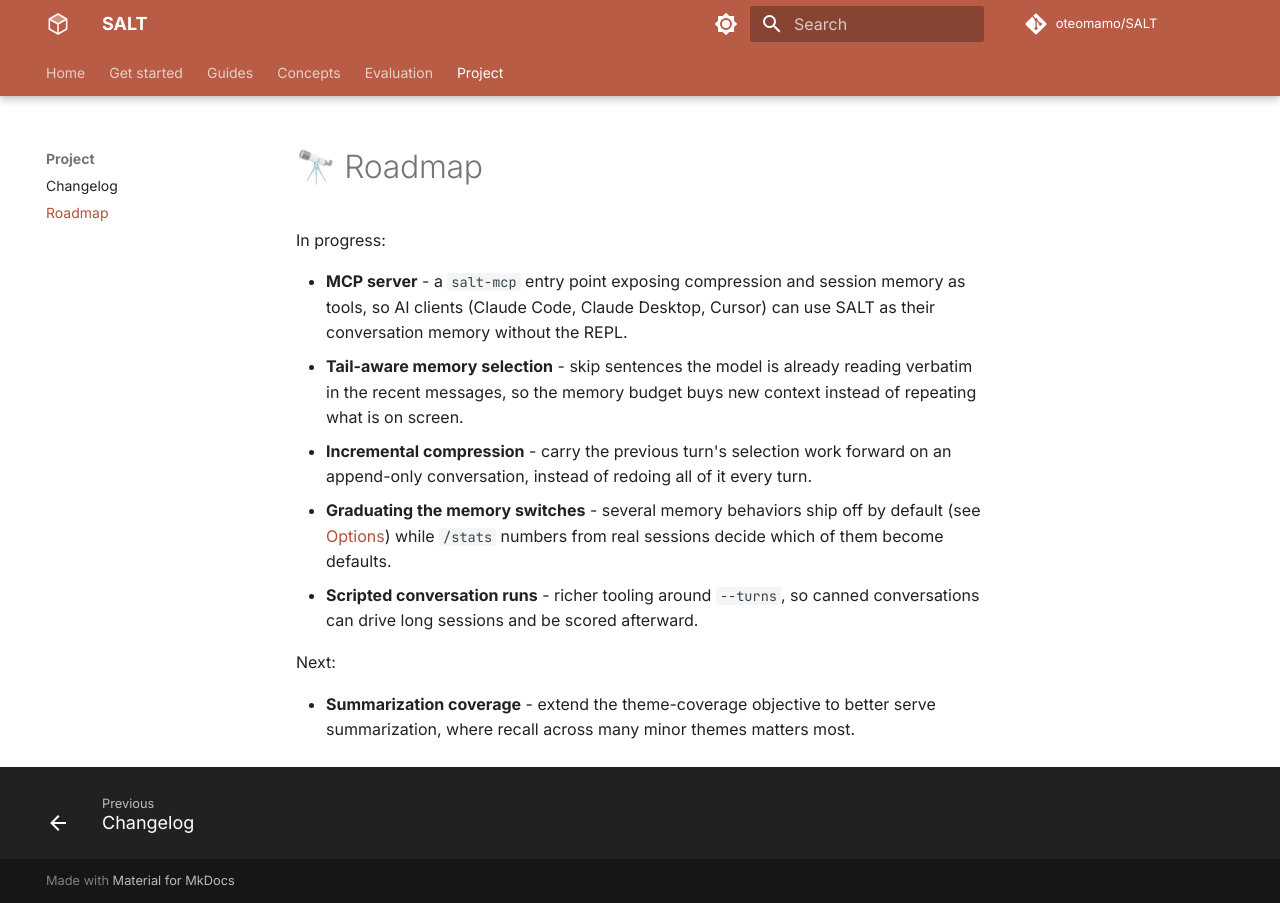
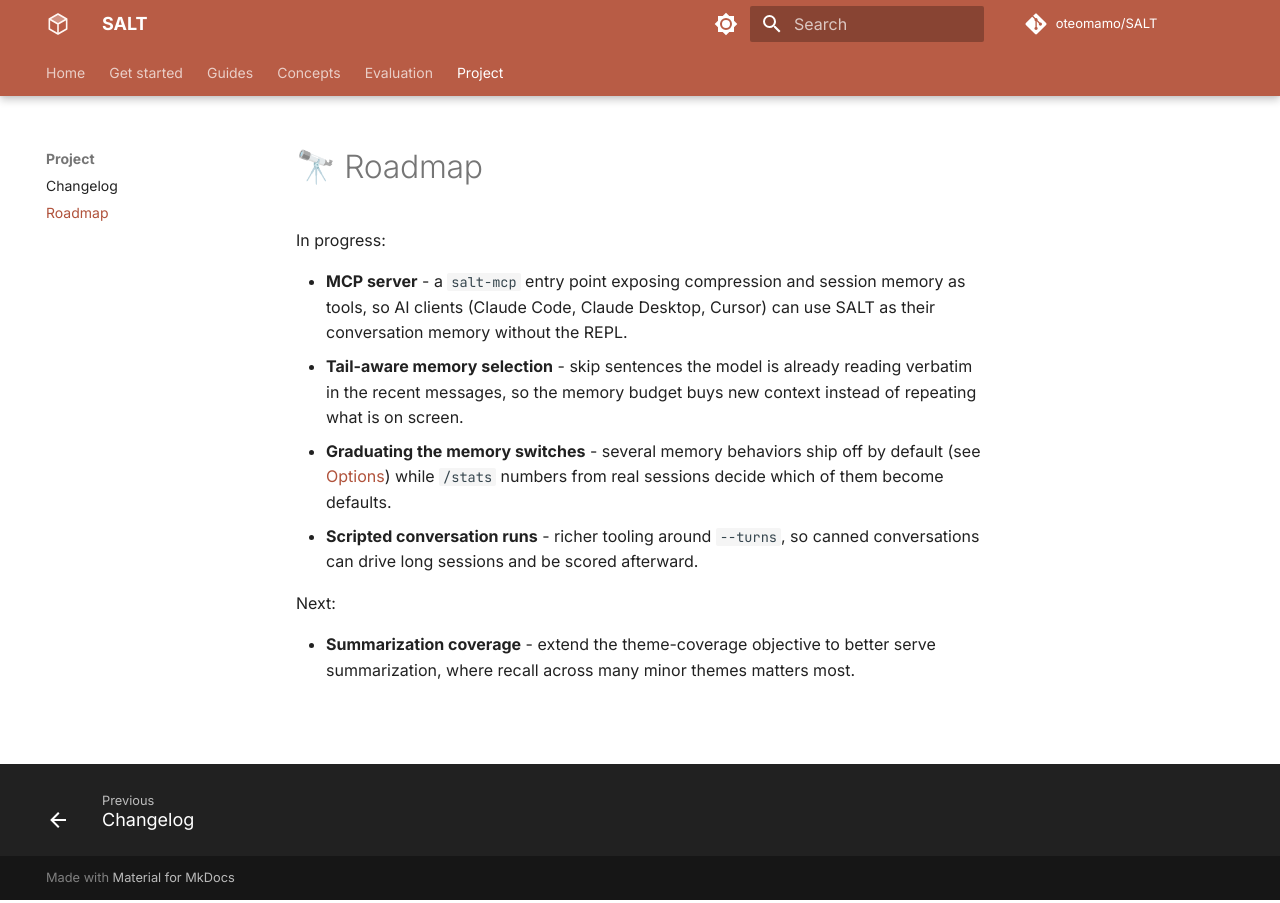
Before and after one commit to oteomamo/SALT, an MkDocs documentation site: the page built from docs/roadmap.md, in a window 1280 px wide. Built offline with MkDocs 1.6.1 and Material for MkDocs 9.7.7, drawn with Linux system fonts in a browser that asks for light colours; comment, search, counter and statistics services are not loaded; the version menu is left out.

Commit message:
v2.9.99 README: incremental compression roadmap entry finished

```diff
--- a/docs/roadmap.md
+++ b/docs/roadmap.md
@@ -8,9 +8,6 @@ In progress:
 - **Tail-aware memory selection** - skip sentences the model is already
   reading verbatim in the recent messages, so the memory budget buys new
   context instead of repeating what is on screen.
-- **Incremental compression** - carry the previous turn's selection work
-  forward on an append-only conversation, instead of redoing all of it every
-  turn.
 - **Graduating the memory switches** - several memory behaviors ship off
   by default (see [Options](options.md)) while `/stats` numbers from real
   sessions decide which of them become defaults.
--- a/pyproject.toml
+++ b/pyproject.toml
@@ -4,7 +4,7 @@ build-backend = "setuptools.build_meta"
 
 [project]
 name = "salt"
-version = "2.9.98"
+version = "2.9.99"
 description = "SALT: Salience-Aware Lexical Trie for Long-Context Compression"
 readme = "README.md"
 license = "MIT"
```
Also changed, not shown: README.md (+0 -5 lines).
